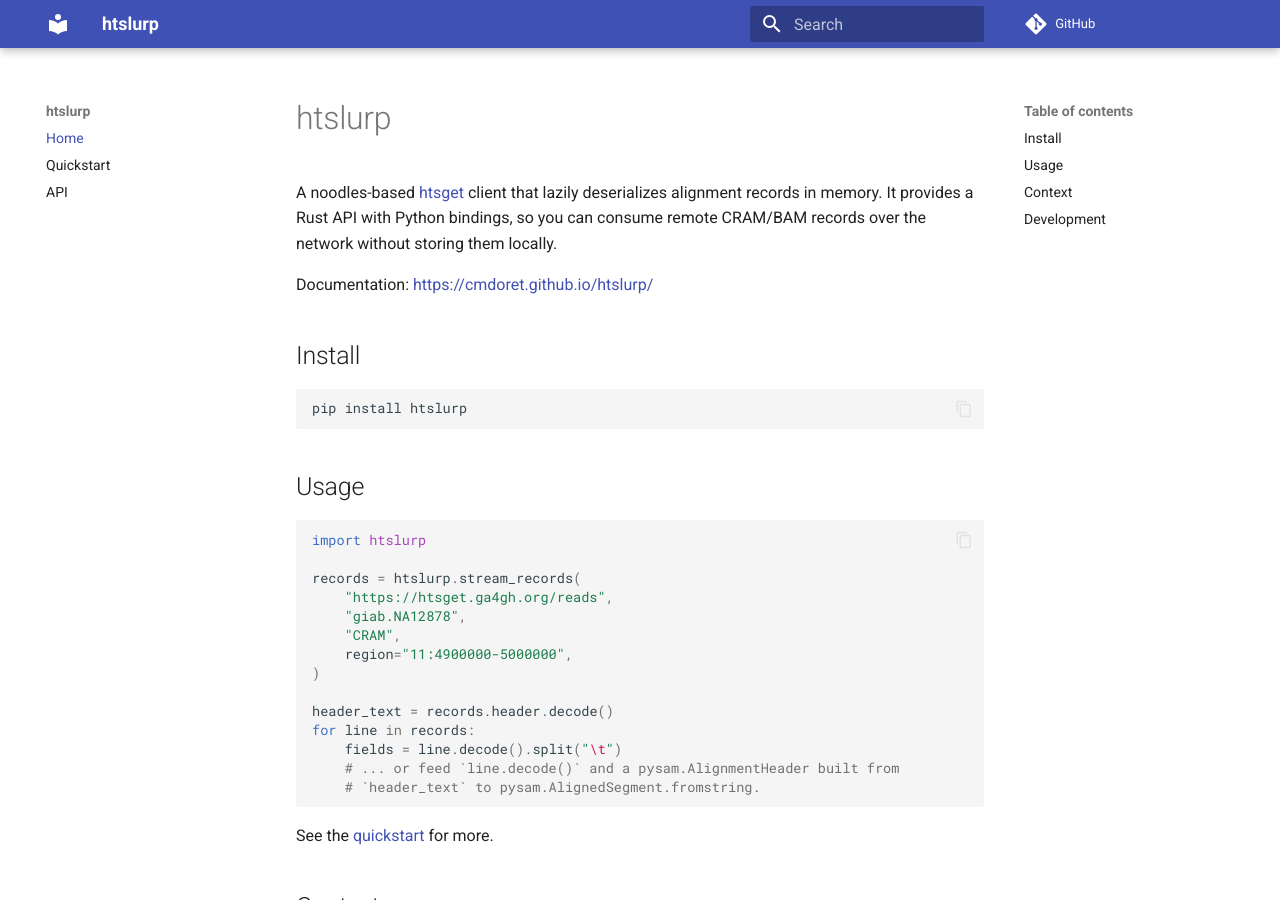
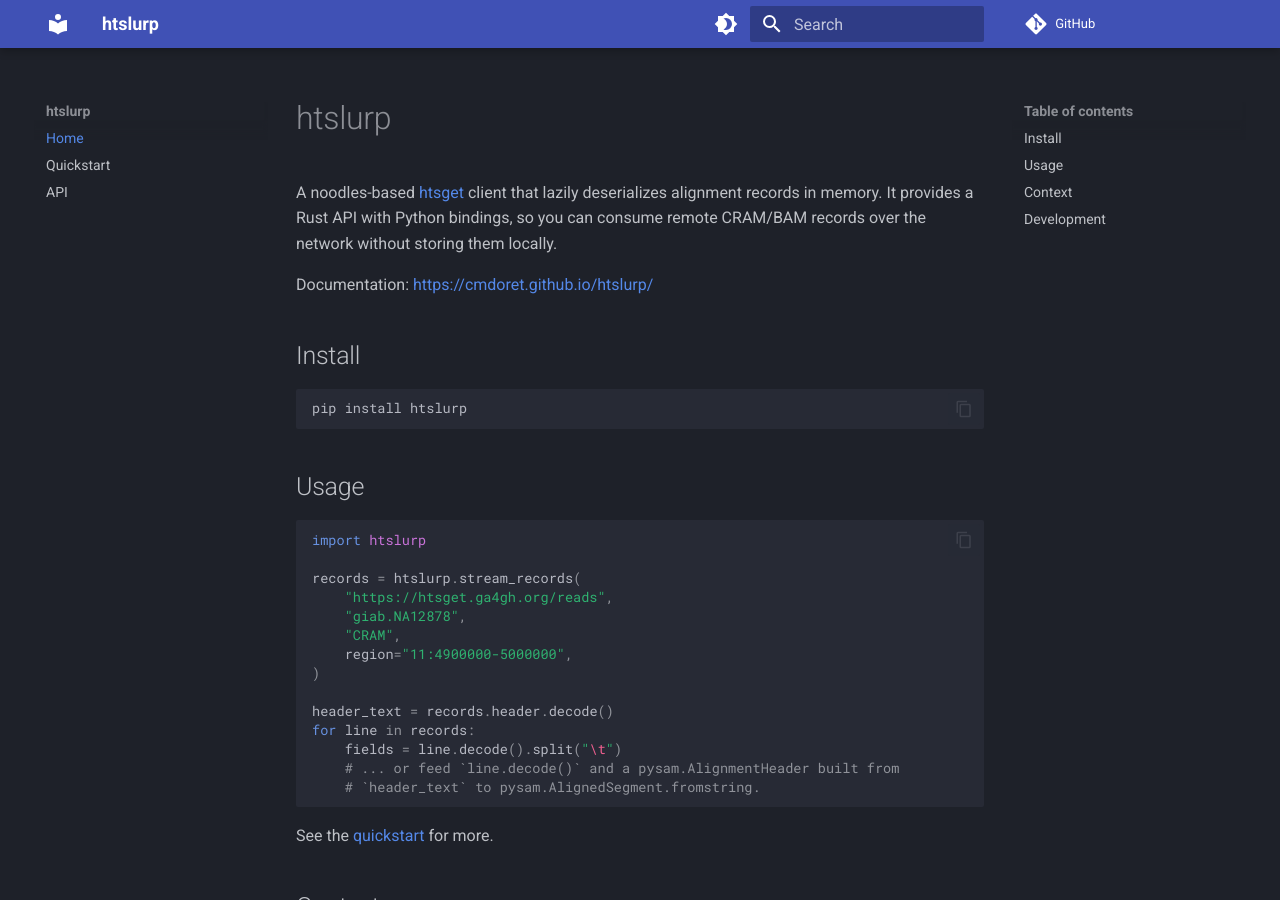
Before and after one commit to cmdoret/htslurp, an MkDocs documentation site: the page built from docs/index.md, in a window 1280 px wide and 900 px high. Built offline with MkDocs 1.6.1 and Material for MkDocs 9.7.7, drawn with Linux system fonts in a browser that asks for light colours; comment, search, counter and statistics services are not loaded.

Commit message:
docs: default to dark theme (slate) with a light toggle
Co-Authored-By: Claude Opus 4.8 <noreply@anthropic.com>

```diff
--- a/mkdocs.yml
+++ b/mkdocs.yml
@@ -8,6 +8,16 @@ theme:
   features:
     - navigation.sections
     - content.code.copy
+  # Dark (slate) first => default; toggle switches to light.
+  palette:
+    - scheme: slate
+      toggle:
+        icon: material/brightness-4
+        name: Switch to light mode
+    - scheme: default
+      toggle:
+        icon: material/brightness-7
+        name: Switch to dark mode
 
 nav:
   - Home: index.md
```
